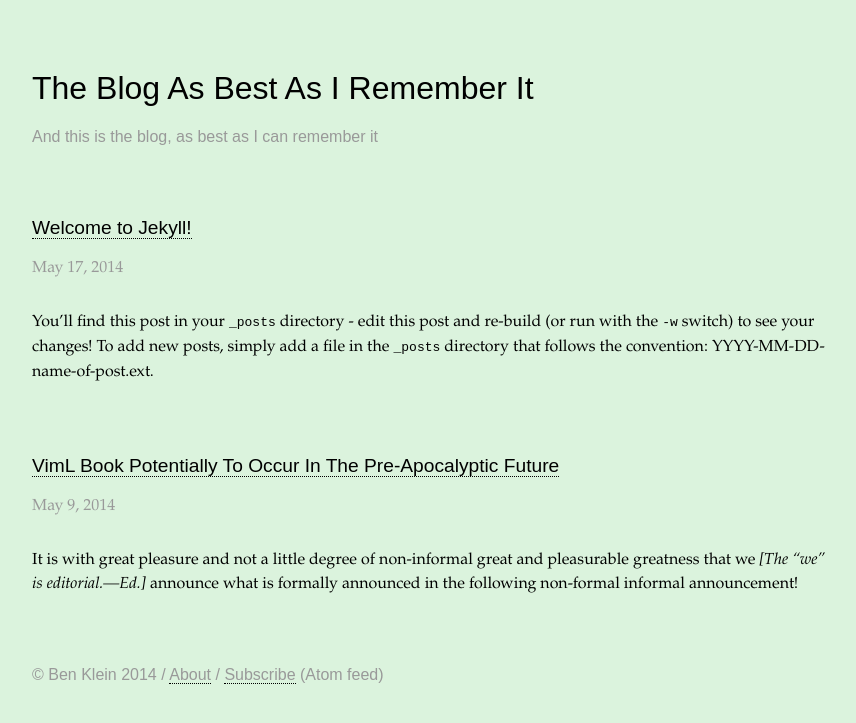
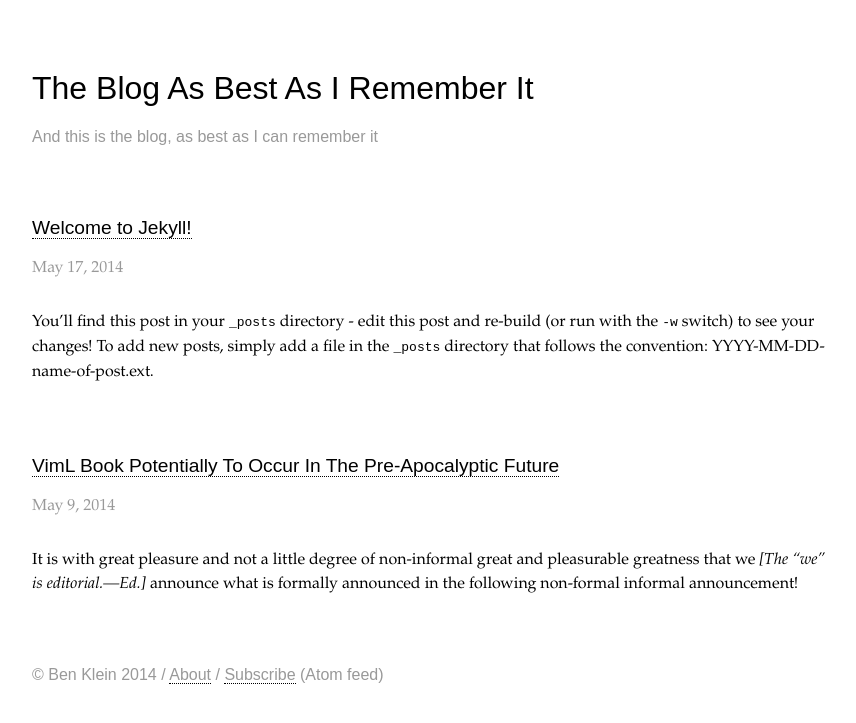
Before and after one commit to fifthposition/ye-olde-fifthposition, a Jekyll site: the page built from index.html, in a window 1280 px wide. Shown: the top 723 px of the page, without its empty margins (208-1064 px from the left). Built offline with Jekyll 4.4.1, drawn with Linux system fonts in a browser that asks for light colours.

Commit message:
back to white

```diff
--- a/css/main.css
+++ b/css/main.css
@@ -1,5 +1,5 @@
 
-body { background-color: /*#1C6BA0 */ /* #e6f1f3 */ #dbf3dd; font: normal medium Palatino, serif }
+body { background-color: /*#1C6BA0 */ /* #e6f1f3 */ /* #dbf3dd */ #fff; font: normal medium Palatino, serif }
 #wrapper { width: 800px; margin: 70px auto }
 h1, h2, h3, header p, footer p { font-family: Arial, sans-serif; font-weight: 300 }
 h2 { font-size: larger }
```
